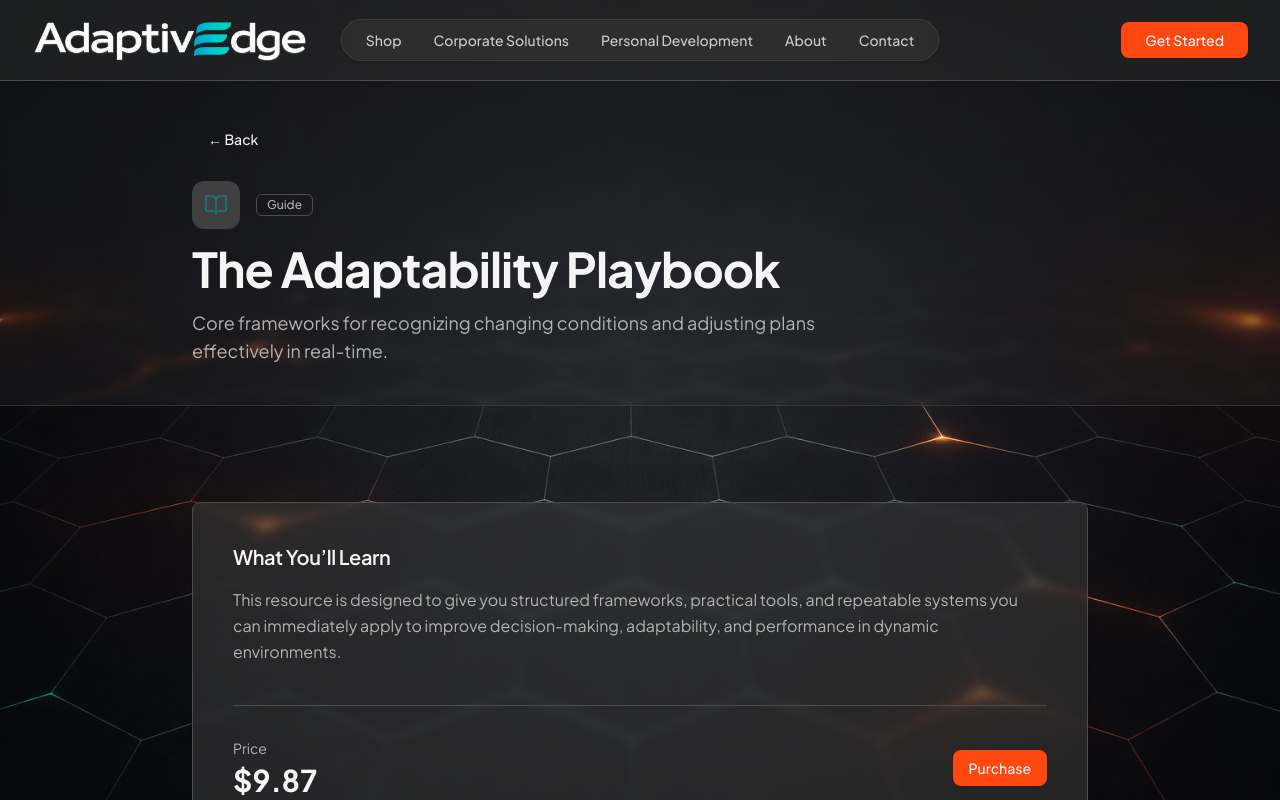
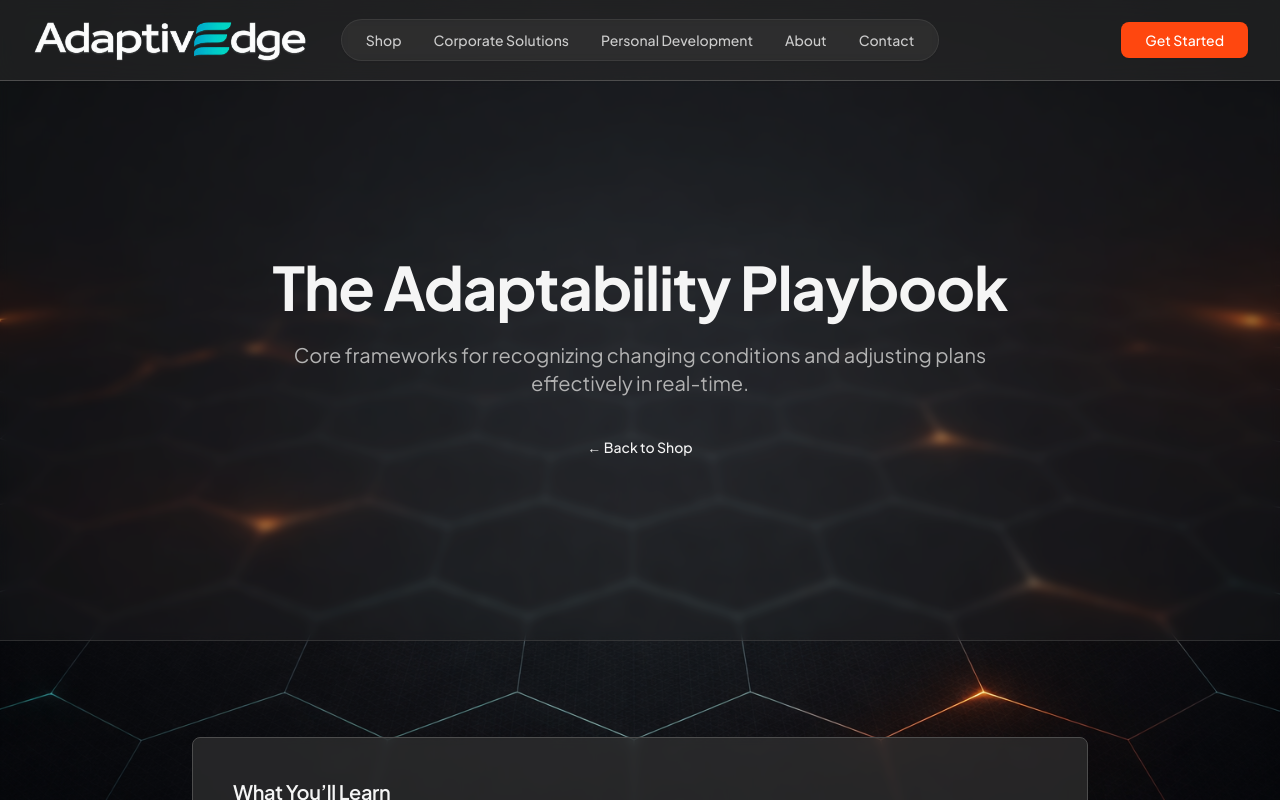
Before and after one commit to erikscomputers/adaptiveEDGE-site, a React (Vite) app: page /product/1 in a window 1280 px wide. Shown: the top 800 px of the page. Built offline with nearby package versions, Linux system fonts and the light colour scheme; the HTML template or start-up script is replaced by a standard one.

Commit message:
product page update

```diff
--- a/src/pages/products/productpage.jsx
+++ b/src/pages/products/productpage.jsx
@@ -7,7 +7,6 @@ import Header from '@/components/Header.jsx';
 import Footer from '@/components/Footer.jsx';
 import BackToTop from '@/components/BackToTop.jsx';
 import { Button } from '@/components/ui/button';
-import { Badge } from '@/components/ui/badge';
 
 import { products } from '@/data/products';
 
@@ -39,43 +38,28 @@ const ProductPage = () => {
       <div className="min-h-screen flex flex-col bg-transparent">
         <Header />
 
-        {/* Hero / Header */}
-        <section className="py-6 md:py-10 bg-card/20 backdrop-blur-sm border-b border-border/50">
-          <div className="container-custom">
+        {/* Hero Section - same height as ShopPage */}
+        <section className="min-h-[50vh] md:min-h-[60vh] lg:min-h-[70vh] flex items-center justify-center bg-card/20 backdrop-blur-sm border-b border-border/50">
+          <div className="container-custom text-center">
             <motion.div
               initial={{ opacity: 0, y: 20 }}
               animate={{ opacity: 1, y: 0 }}
               transition={{ duration: 0.6 }}
-              className="max-w-4xl mx-auto"
+              className="max-w-3xl mx-auto"
             >
+              <h1 className="text-4xl md:text-5xl lg:text-6xl font-bold leading-tight mb-6 text-foreground">
+                {product.title}
+              </h1>
+              <p className="text-lg md:text-xl leading-relaxed text-muted-foreground">
+                {product.description}
+              </p>
               <Button
                 variant="ghost"
                 onClick={() => navigate(-1)}
-                className="mb-6"
+                className="mt-8"
               >
-                ← Back
+                ← Back to Shop
               </Button>
-
-              <div className="flex items-center gap-4 mb-4">
-                <div className="inline-flex items-center justify-center w-12 h-12 rounded-xl bg-muted text-secondary">
-                  <product.icon className="h-6 w-6" />
-                </div>
-
-                <Badge
-                  variant="outline"
-                  className="bg-transparent border-border text-muted-foreground text-xs font-medium rounded-md"
-                >
-                  {product.category}
-                </Badge>
-              </div>
-
-              <h1 className="text-3xl md:text-4xl lg:text-5xl font-bold leading-tight text-foreground mb-4">
-                {product.title}
-              </h1>
-
-              <p className="text-lg text-muted-foreground max-w-2xl">
-                {product.description}
-              </p>
             </motion.div>
           </div>
         </section>
@@ -91,7 +75,7 @@ const ProductPage = () => {
             >
               <div className="card-minimal p-8 md:p-10">
 
-                {/* Placeholder for deeper content */}
+                {/* Optional additional description */}
                 <div className="mb-10">
                   <h2 className="text-xl font-semibold text-foreground mb-4">
                     What You’ll Learn
```
